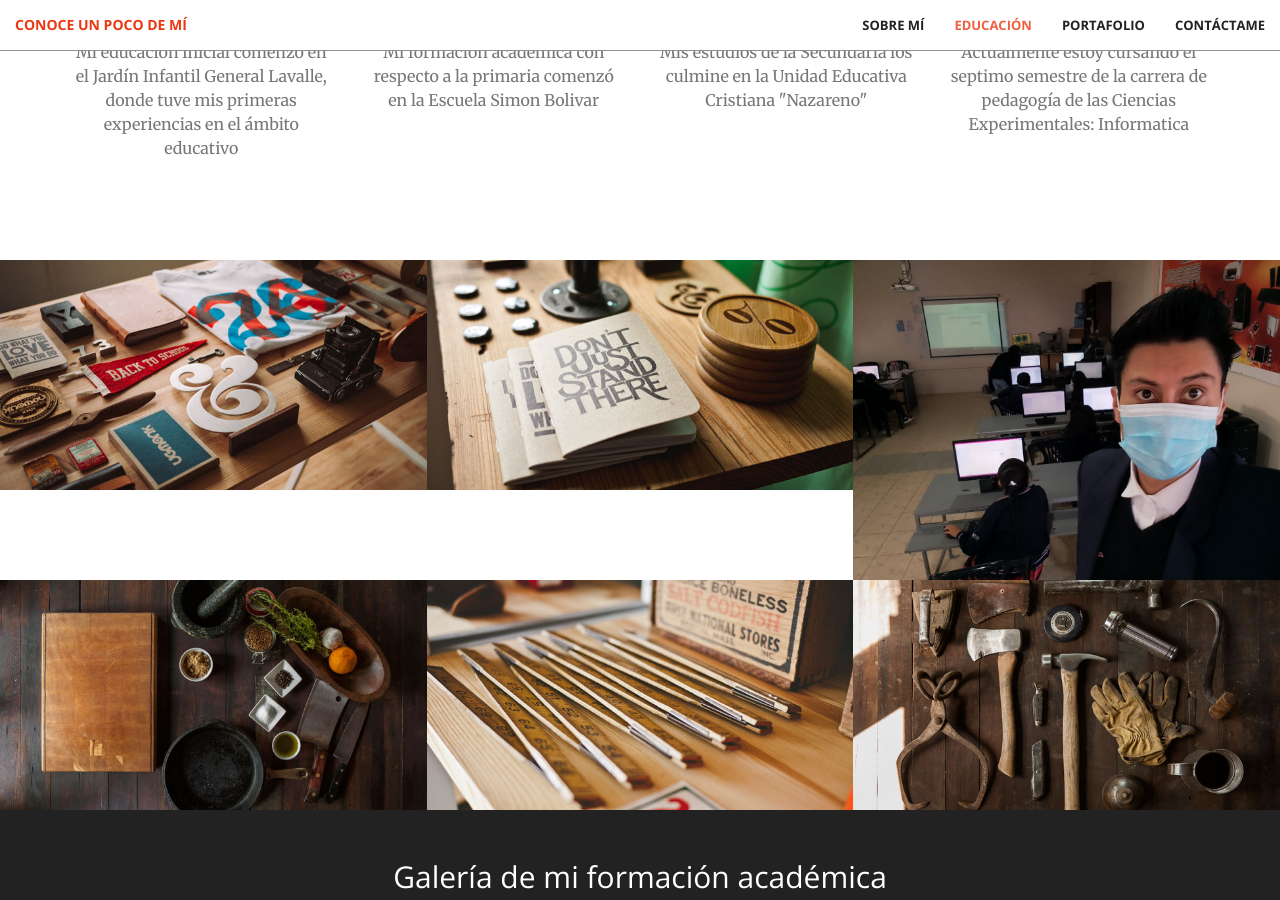
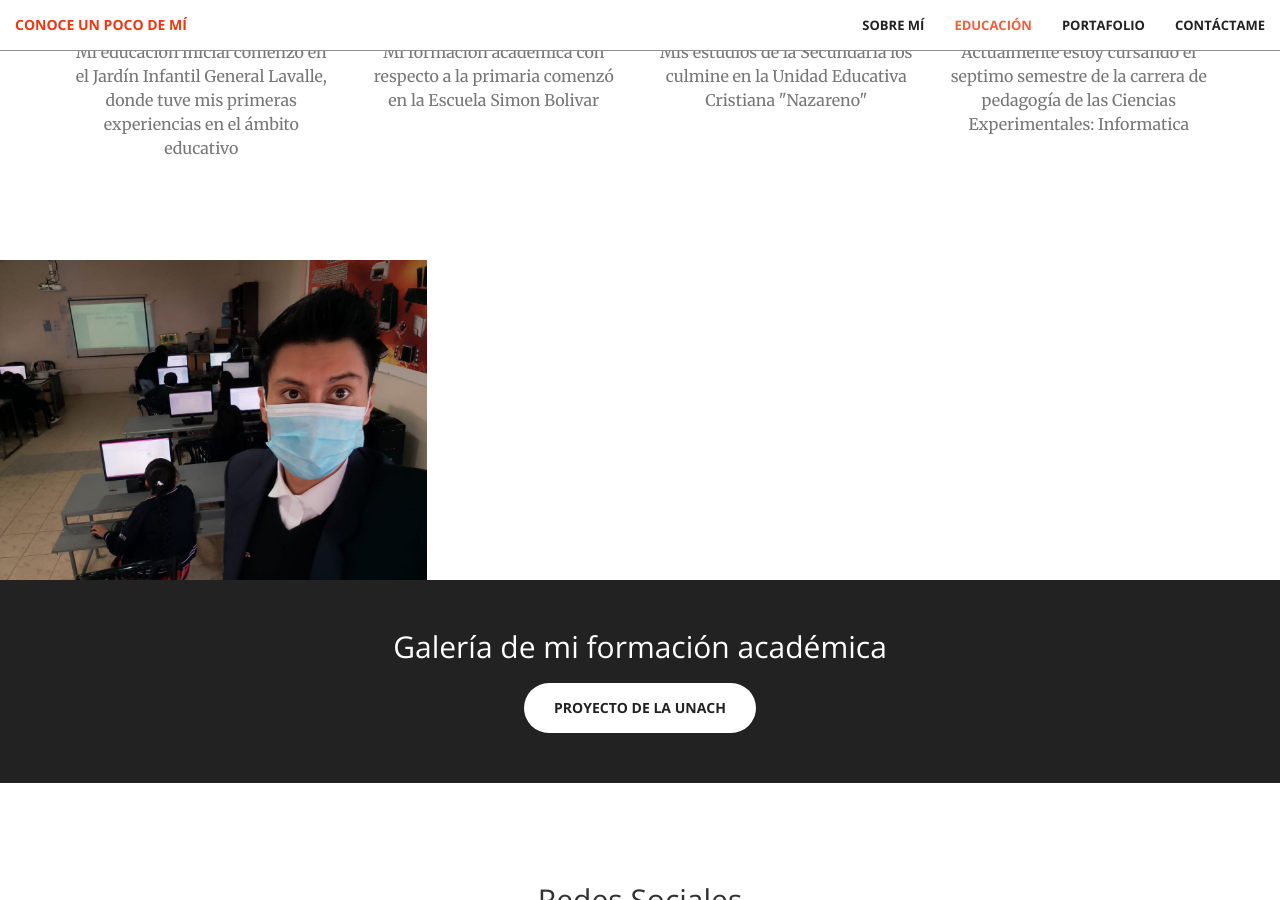
Before and after one commit to lfih-96/lfih-96.github.io, a Jekyll site: the page built from index.html, in a window 1280 px wide and 900 px high, scrolled down 1826 px. Built offline with Jekyll 4.4.1, drawn with Linux system fonts in a browser that asks for light colours.

Commit message:
cambio imagen

```diff
--- a/_includes/portfolio.html
+++ b/_includes/portfolio.html
@@ -1,36 +1,6 @@
 <section class="no-padding" id="portfolio">
     <div class="container-fluid">
         <div class="row no-gutter">
-            <div class="col-lg-4 col-sm-6">
-                <a href="#" class="portfolio-box">
-                    <img src="img/portfolio/1.jpg" class="img-responsive" alt="">
-                    <div class="portfolio-box-caption">
-                        <div class="portfolio-box-caption-content">
-                            <div class="project-category text-faded">
-                                Category
-                            </div>
-                            <div class="project-name">
-                                Project Name
-                            </div>
-                        </div>
-                    </div>
-                </a>
-            </div>
-            <div class="col-lg-4 col-sm-6">
-                <a href="#" class="portfolio-box">
-                    <img src="img/portfolio/2.jpg" class="img-responsive" alt="">
-                    <div class="portfolio-box-caption">
-                        <div class="portfolio-box-caption-content">
-                            <div class="project-category text-faded">
-                                Category
-                            </div>
-                            <div class="project-name">
-                                Project Name
-                            </div>
-                        </div>
-                    </div>
-                </a>
-            </div>
             <div class="col-lg-4 col-sm-6">
                 <a href="#" class="portfolio-box">
                     <img src="img/portfolio/3.jpeg" class="img-responsive" alt="">
@@ -46,51 +16,6 @@
                     </div>
                 </a>
             </div>
-            <div class="col-lg-4 col-sm-6">
-                <a href="#" class="portfolio-box">
-                    <img src="img/portfolio/4.jpg" class="img-responsive" alt="">
-                    <div class="portfolio-box-caption">
-                        <div class="portfolio-box-caption-content">
-                            <div class="project-category text-faded">
-                                Category
-                            </div>
-                            <div class="project-name">
-                                Project Name
-                            </div>
-                        </div>
-                    </div>
-                </a>
-            </div>
-            <div class="col-lg-4 col-sm-6">
-                <a href="#" class="portfolio-box">
-                    <img src="img/portfolio/5.jpg" class="img-responsive" alt="">
-                    <div class="portfolio-box-caption">
-                        <div class="portfolio-box-caption-content">
-                            <div class="project-category text-faded">
-                                Category
-                            </div>
-                            <div class="project-name">
-                                Project Name
-                            </div>
-                        </div>
-                    </div>
-                </a>
-            </div>
-            <div class="col-lg-4 col-sm-6">
-                <a href="#" class="portfolio-box">
-                    <img src="img/portfolio/6.jpg" class="img-responsive" alt="">
-                    <div class="portfolio-box-caption">
-                        <div class="portfolio-box-caption-content">
-                            <div class="project-category text-faded">
-                                Category
-                            </div>
-                            <div class="project-name">
-                                Project Name
-                            </div>
-                        </div>
-                    </div>
-                </a>
-            </div>
         </div>
     </div>
 </section>
```
